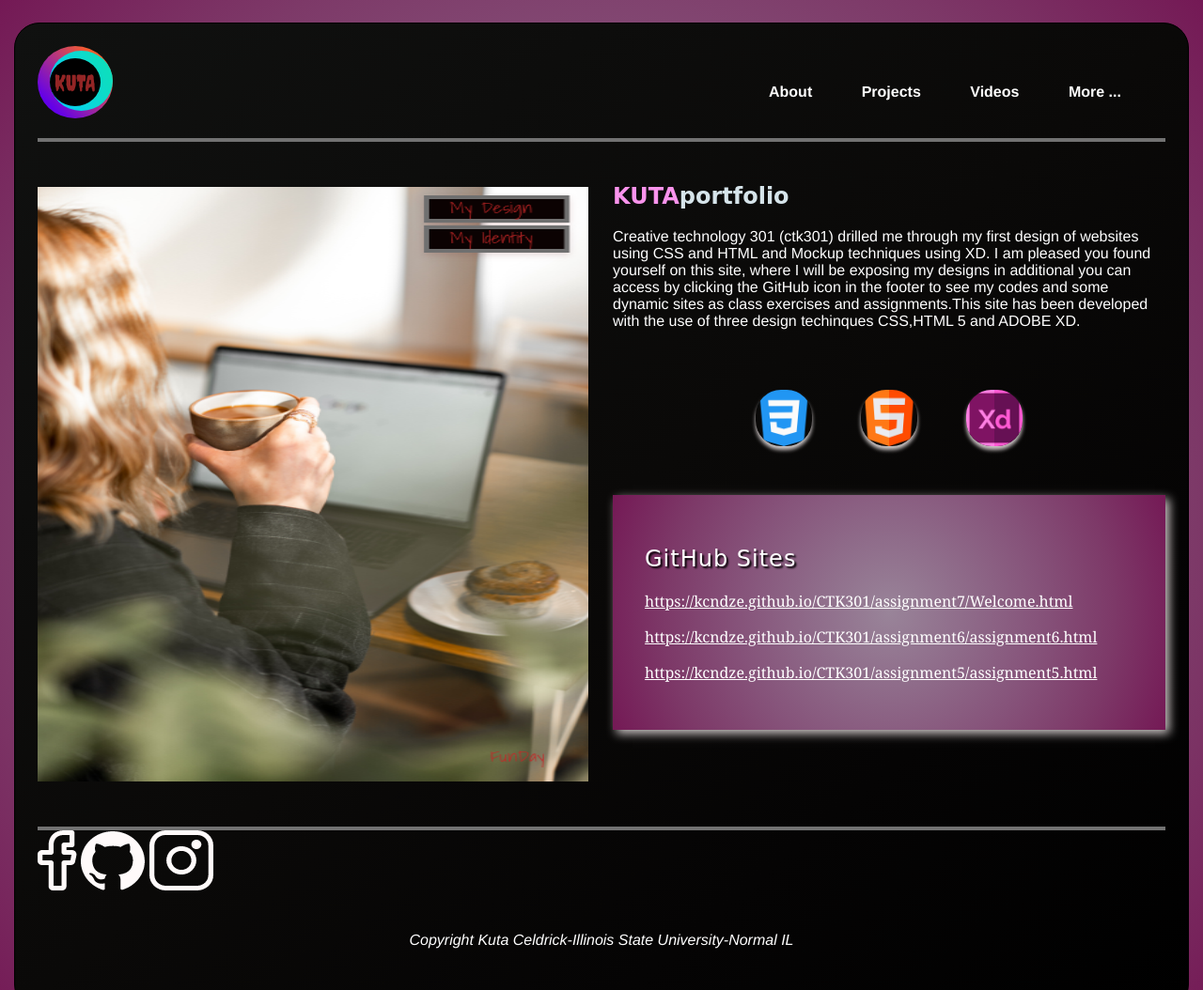
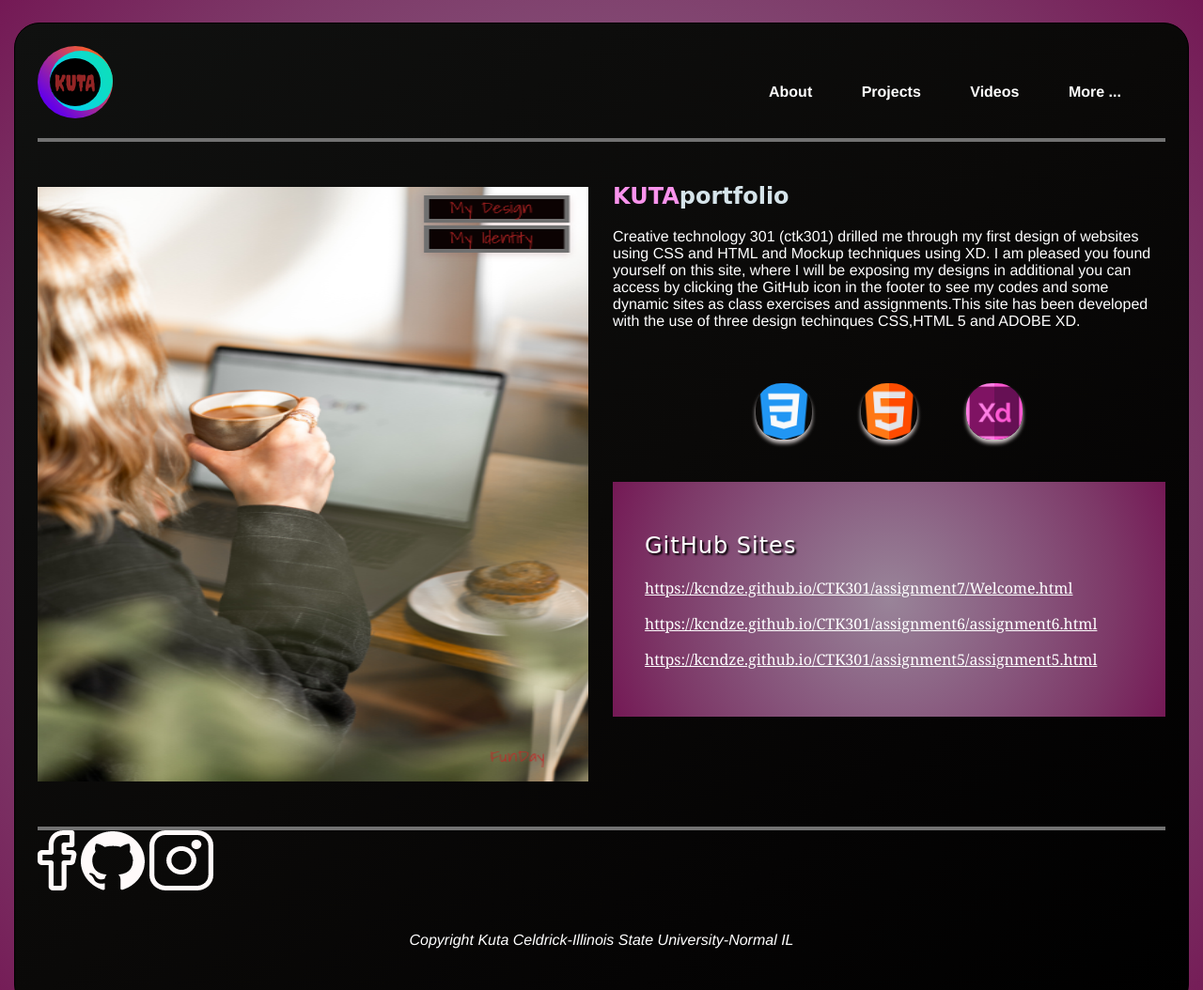
Before and after one commit to kuta-ndze/css-html-js, a plain HTML site: page kutaportfolio/KutasPortfolio.html in a window 1280 px wide. Shown: the top 1054 px of the page at 94% size. Drawn offline with Linux system fonts and the light colour scheme.

Commit message:
Add files via upload

```diff
--- a/kutaportfolio/KutasPortfolio.css
+++ b/kutaportfolio/KutasPortfolio.css
@@ -227,7 +227,7 @@ height: 633px;
   height: 633px;
 }
 #csshtmlxd{
-  padding: 24px;
+  padding: 17px;
   text-align:  center;
 }
 #csshtmlxd img{
@@ -241,7 +241,6 @@ height: 633px;
     background-image: radial-gradient(circle, #998499, #8f6c8a, #86537a, #7d3968, #741955);
     padding: 34px;
     border: 0px solid #727272;
-    box-shadow: 4px 4px 10px #CFC8C8;
 }
 .link a{
   padding: 8px;
```
